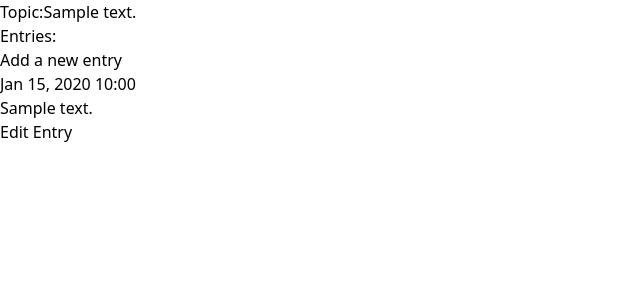
After one commit to jebersole13/SummerMemory, a Django app: template journal/templates/journal/entry.html in a window 1280 px wide. The commit adds this page. Shown: the top 300 px of the page, without its empty margins (0-640 px from the left). Run offline with Django 3.2, Linux system fonts and the light colour scheme; the template is opened without the code that fills it: most values are stand-ins (such as "Sample title", 1, 10 or a date in 2020); some libraries are stand-ins or nearby versions.

Commit message:
shit show

```diff
--- a/journal/templates/edit_entry.html
+++ b/journal/templates/journal/delete_entry.html
@@ -2,7 +2,4 @@
 
 {% block content %}
 
-
-
-
 {% endblock content %}
--- /dev/null
+++ b/journal/templates/journal/entry.html
@@ -0,0 +1,26 @@
+{% extends "base.html" %}
+
+{% block content %}
+
+<p> Topic:{{ topic.text }} </p>
+<p>Entries:</p>
+<p>
+    <a href="{% url 'learning_logs:new_entry' %}">Add a new entry</a>
+</p>
+<ul>
+
+    {% for entry in entries %}
+        <li>
+            <p> {{ entry.date_added|date:'M d, Y H:i' }} </p>
+            <p> {{ entry.text|linebreaks }} </p>
+            <p>
+                <a href="{% url 'learning_logs:edit_entry' entry.id %}">Edit Entry</a>
+            </p>
+        </li>
+        {% empty %}
+        <li>Nothing here yo!</li>
+    {% endfor %}
+
+</ul>
+
+{% endblock content %}
--- a/memories/urls.py
+++ b/memories/urls.py
@@ -20,5 +20,6 @@ from django.urls import include,path
 urlpatterns = [
     path('admin/', admin.site.urls),
     path('', include('journal.urls')),
+    path('accounts/',include('accounts.urls')),
       path("__reload__/", include("django_browser_reload.urls")),
 ]
--- a/theme/static/css/dist/styles.css
+++ b/theme/static/css/dist/styles.css
@@ -5,27 +5,27 @@
   :root, :host {
     --font-sans: ui-sans-serif, system-ui, sans-serif, "Apple Color Emoji",
       "Segoe UI Emoji", "Segoe UI Symbol", "Noto Color Emoji";
-    --font-serif: ui-serif, Georgia, Cambria, "Times New Roman", Times, serif;
     --font-mono: ui-monospace, SFMono-Regular, Menlo, Monaco, Consolas, "Liberation Mono",
       "Courier New", monospace;
-    --color-green-100: oklch(96.2% 0.044 156.743);
-    --color-green-400: oklch(79.2% 0.209 151.711);
-    --color-cyan-200: oklch(91.7% 0.08 205.041);
+    --color-amber-50: oklch(98.7% 0.022 95.277);
+    --color-amber-400: oklch(82.8% 0.189 84.429);
     --color-blue-50: oklch(97% 0.014 254.604);
-    --color-blue-600: oklch(54.6% 0.245 262.881);
-    --color-gray-50: oklch(98.5% 0.002 247.839);
-    --color-gray-700: oklch(37.3% 0.034 259.733);
+    --color-blue-200: oklch(88.2% 0.059 254.128);
+    --color-blue-300: oklch(80.9% 0.105 251.813);
+    --color-indigo-700: oklch(45.7% 0.24 277.023);
     --color-black: #000;
     --color-white: #fff;
     --spacing: 0.25rem;
-    --text-4xl: 2.25rem;
-    --text-4xl--line-height: calc(2.5 / 2.25);
-    --text-5xl: 3rem;
-    --text-5xl--line-height: 1;
+    --text-lg: 1.125rem;
+    --text-lg--line-height: calc(1.75 / 1.125);
     --font-weight-bold: 700;
     --font-weight-extrabold: 800;
+    --font-weight-black: 900;
     --tracking-normal: 0em;
     --leading-normal: 1.5;
+    --radius-md: 0.375rem;
+    --radius-lg: 0.5rem;
+    --radius-3xl: 1.5rem;
     --default-font-family: var(--font-sans);
     --default-mono-font-family: var(--font-mono);
   }
@@ -301,61 +278,40 @@
     --tw-tracking: var(--tracking-normal);
     letter-spacing: var(--tracking-normal);
   }
-  .text-blue-600 {
-    color: var(--color-blue-600);
-  }
-  .text-gray-700 {
-    color: var(--color-gray-700);
+  .text-blue-200 {
+    color: var(--color-blue-200);
   }
   .text-white {
     color: var(--color-white);
   }
-  .duration-500 {
-    --tw-duration: 500ms;
-    transition-duration: 500ms;
+  .text-shadow-white {
+    --tw-text-shadow-color: #fff;
+  }
+  @supports (color: color-mix(in lab, red, red)) {
+    .text-shadow-white {
+      --tw-text-shadow-color: color-mix(in oklab, var(--color-white) var(--tw-text-shadow-alpha), transparent);
+    }
+  }
+  @media (hover: hover) {
+    .hover\:bg-indigo-700:hover {
+      background-color: var(--color-indigo-700);
+    }
+  }
+  @media (hover: hover) {
+    .hover\:text-white:hover {
+      color: var(--color-white);
+    }
   }
 }
-@property --tw-gradient-position {
+@property --tw-space-x-reverse {
   syntax: "*";
   inherits: false;
+  initial-value: 0;
 }
-@property --tw-gradient-from {
-  syntax: "<color>";
-  inherits: false;
-  initial-value: #0000;
-}
-@property --tw-gradient-via {
-  syntax: "<color>";
-  inherits: false;
-  initial-value: #0000;
-}
-@property --tw-gradient-to {
-  syntax: "<color>";
-  inherits: false;
-  initial-value: #0000;
-}
-@property --tw-gradient-stops {
+@property --tw-border-style {
   syntax: "*";
   inherits: false;
-}
-@property --tw-gradient-via-stops {
-  syntax: "*";
-  inherits: false;
-}
-@property --tw-gradient-from-position {
-  syntax: "<length-percentage>";
-  inherits: false;
-  initial-value: 0%;
-}
-@property --tw-gradient-via-position {
-  syntax: "<length-percentage>";
-  inherits: false;
-  initial-value: 50%;
-}
-@property --tw-gradient-to-position {
-  syntax: "<length-percentage>";
-  inherits: false;
-  initial-value: 100%;
+  initial-value: solid;
 }
 @property --tw-leading {
   syntax: "*";
@@ -369,26 +325,25 @@
   syntax: "*";
   inherits: false;
 }
-@property --tw-duration {
+@property --tw-text-shadow-color {
   syntax: "*";
   inherits: false;
+}
+@property --tw-text-shadow-alpha {
+  syntax: "<percentage>";
+  inherits: false;
+  initial-value: 100%;
 }
 @layer properties {
   @supports ((-webkit-hyphens: none) and (not (margin-trim: inline))) or ((-moz-orient: inline) and (not (color:rgb(from red r g b)))) {
     *, ::before, ::after, ::backdrop {
-      --tw-gradient-position: initial;
-      --tw-gradient-from: #0000;
-      --tw-gradient-via: #0000;
-      --tw-gradient-to: #0000;
-      --tw-gradient-stops: initial;
-      --tw-gradient-via-stops: initial;
-      --tw-gradient-from-position: 0%;
-      --tw-gradient-via-position: 50%;
-      --tw-gradient-to-position: 100%;
+      --tw-space-x-reverse: 0;
+      --tw-border-style: solid;
       --tw-leading: initial;
       --tw-font-weight: initial;
       --tw-tracking: initial;
-      --tw-duration: initial;
+      --tw-text-shadow-color: initial;
+      --tw-text-shadow-alpha: 100%;
     }
   }
 }
--- a/theme/templates/base.html
+++ b/theme/templates/base.html
@@ -2,7 +2,7 @@
 <!DOCTYPE html>
 <html lang="en">
 	<head>
-    <title>Django Tailwind</title>
+    <title>Summer Memory</title>
 		<meta charset="UTF-8">
 		<meta name="viewport" content="width=device-width, initial-scale=1.0">
 		<meta http-equiv="X-UA-Compatible" content="ie=edge">
@@ -11,15 +11,9 @@
 {% block content %}
 
 
-	<body class="bg-gray-50 font-serif leading-normal tracking-normal">
-		<nav class="w-full bg-black text-white"> Hi</nav>
 
-		<div class="container mx-auto">
-			<section class="flex items-center justify-center h-screen">
-				<h1 class="text-5xl">Django + Tailwind = ❤️</h1>
-			</section>
-		</div>
-	</body>
+
+
 	{% endblock content %}
 
 </html>
```
Also changed, not shown: other parts of theme/static/css/dist/styles.css (+46 -69 lines), accounts/templates/registration/login.html (+15 -0 lines), accounts/templates/registration/registration.html (+13 -0 lines), journal/templates/journal/edit_entry.html (added, +14 -0 lines), journal/templates/journal/index.html (added, +40 -0 lines), journal/templates/journal/new_entry.html (added, +11 -0 lines), journal/templates/journal/topic.html (added, +25 -0 lines), journal/templates/journal/topics.html (added, +19 -0 lines), journal/urls.py (+7 -2 lines), journal/views.py (+93 -3 lines), memories/settings.py (+23 -6 lines), templates/index.html (deleted, +0 -18 lines).
